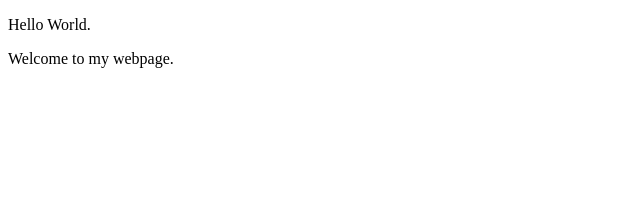
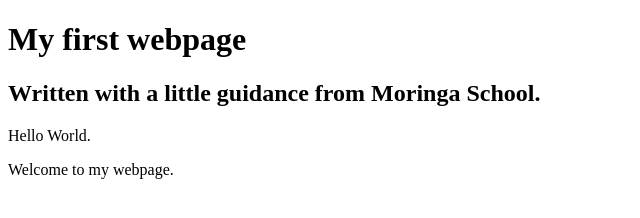
Before and after one commit to Samueelx/my-first-webpage, a plain HTML site: page my-first-webpage.html in a window 1280 px wide. Shown: the whole page, without its empty margins (0-640 px from the left). Drawn offline with Linux system fonts and the light colour scheme.

Commit message:
add heading block elements

```diff
--- a/my-first-webpage.html
+++ b/my-first-webpage.html
@@ -4,6 +4,9 @@
         <title>My first webpage!</title>
     </head>
     <body>
+        <h1>My first webpage</h1>
+        <h2>Written with a little guidance from Moringa School.</h2>
+
         <p>Hello World.</p>
         <p>Welcome to my webpage.</p>
     </body>
```
